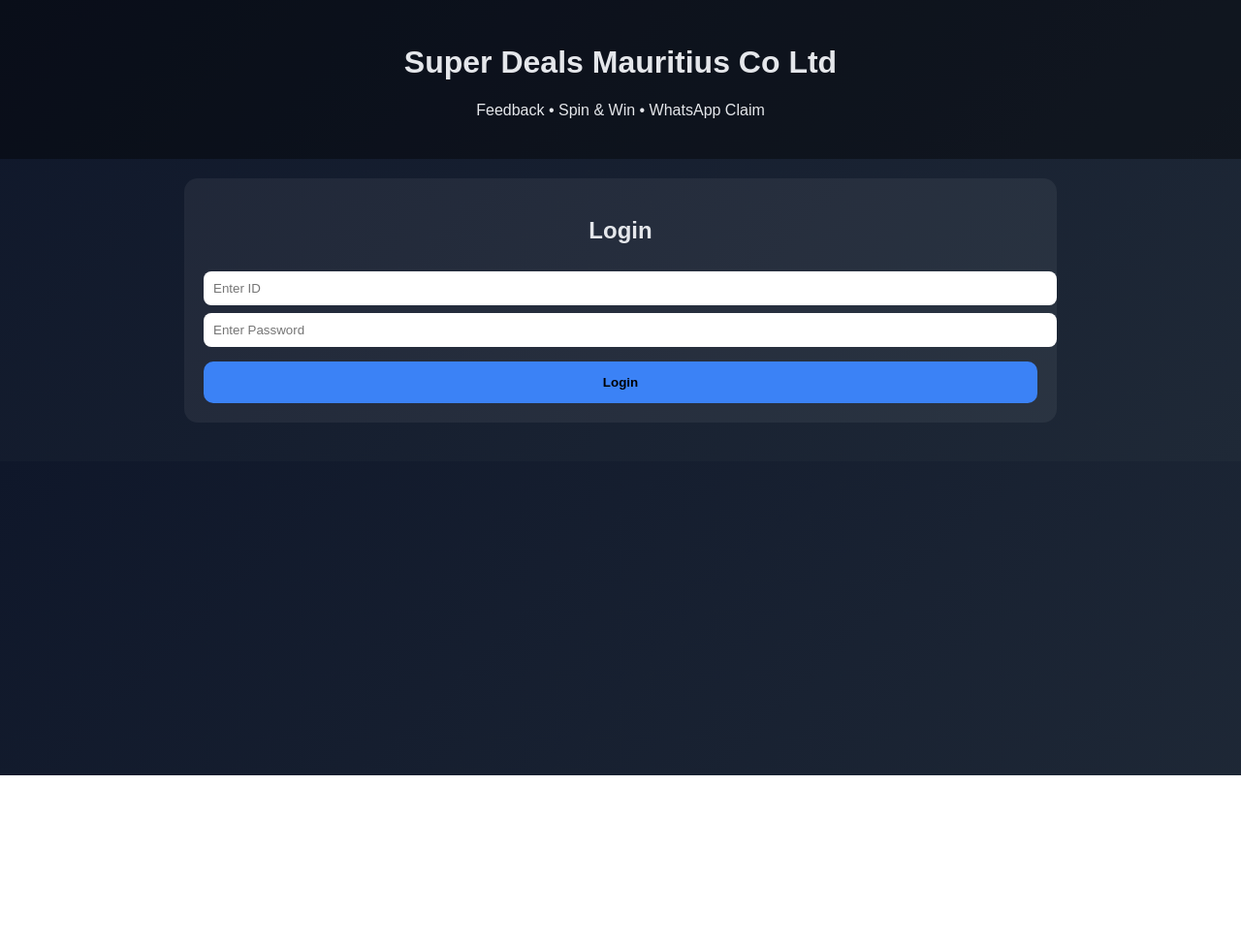
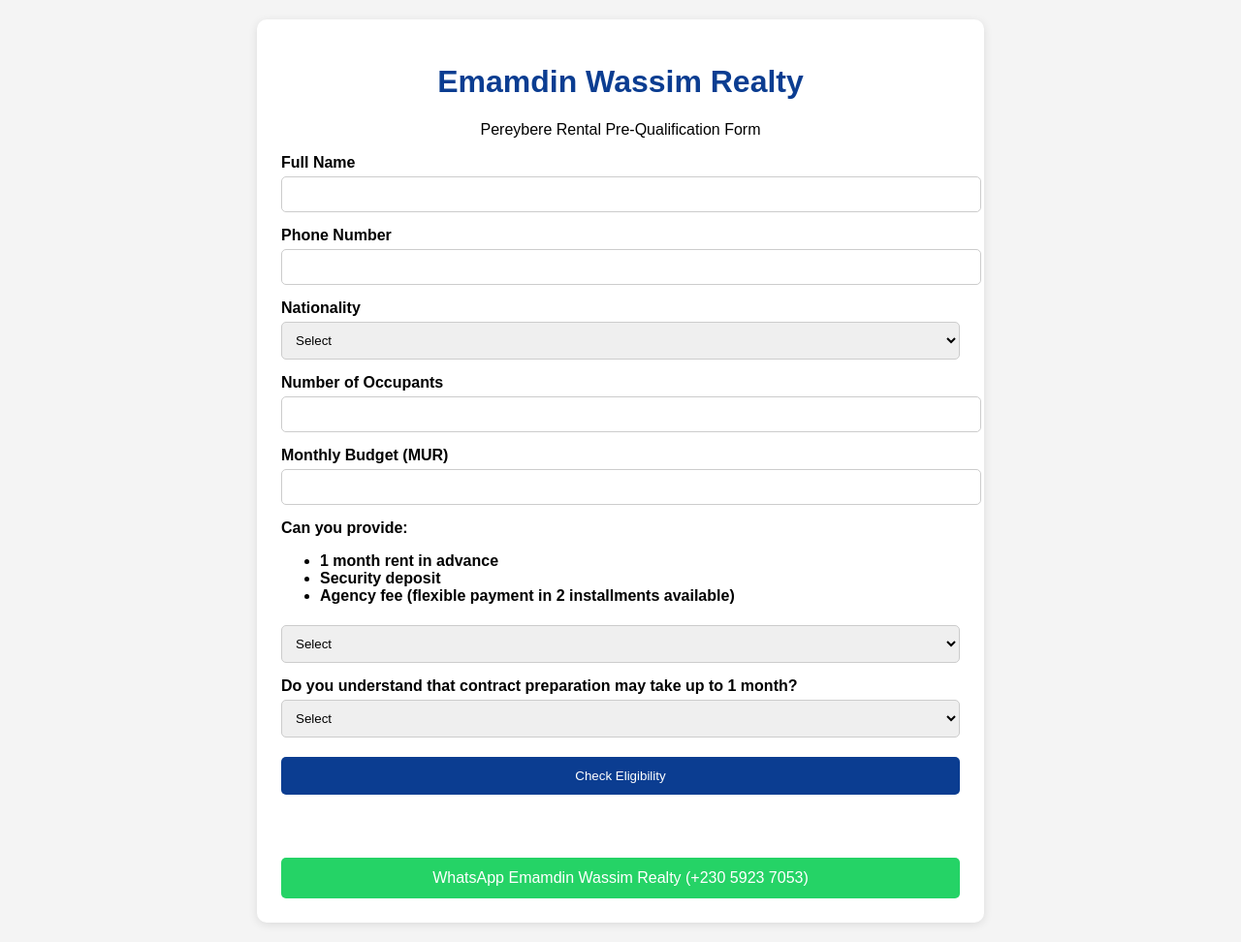
Before and after one commit to emamdinwassim/superdealsmauritiuscoltd-feedback, a plain HTML site: page index.html in a window 1280 px wide. Shown: the whole page at 97% size. Before the commit the page ends 800 px from the top, so only its background shows below. Drawn offline with Linux system fonts and the light colour scheme.

Commit message:
Update index.html

```diff
--- a/index.html
+++ b/index.html
@@ -1,256 +1,163 @@
 <!DOCTYPE html>
 <html lang="en">
 <head>
-<meta charset="UTF-8" />
-<meta name="viewport" content="width=device-width, initial-scale=1.0"/>
-<title>Super Deals Mauritius Co Ltd</title>
+<meta charset="UTF-8">
+<meta name="viewport" content="width=device-width, initial-scale=1.0">
+<title>Pereybere Rental Pre-Qualification</title>
 
 <style>
-  body {
-    margin: 0;
+body{
     font-family: Arial, sans-serif;
-    background: linear-gradient(135deg, #0f172a, #1f2937);
-    color: #e5e7eb;
-    text-align: center;
+    background:#f4f4f4;
+    margin:0;
+    padding:20px;
 }
-
-  header {
-    padding: 25px;
-    background: rgba(0,0,0,0.4);
+.container{
+    max-width:700px;
+    margin:auto;
+    background:#fff;
+    padding:25px;
+    border-radius:10px;
+    box-shadow:0 2px 10px rgba(0,0,0,0.1);
 }
-
-  .container {
-    max-width: 900px;
-    margin: auto;
-    padding: 20px;
+h1{
+    text-align:center;
+    color:#0b3d91;
 }
-
-  .card {
-    background: rgba(255,255,255,0.06);
-    padding: 20px;
-    border-radius: 14px;
-    margin-bottom: 20px;
+label{
+    display:block;
+    margin-top:15px;
+    font-weight:bold;
 }
-
-  input, textarea, select {
-    width: 100%;
-    padding: 10px;
-    margin-top: 8px;
-    border-radius: 8px;
-    border: none;
-    outline: none;
+input, select{
+    width:100%;
+    padding:10px;
+    margin-top:5px;
+    border:1px solid #ccc;
+    border-radius:5px;
 }
-
-  button {
-    width: 100%;
-    padding: 14px;
-    margin-top: 15px;
-    border-radius: 10px;
-    border: none;
-    font-weight: bold;
-    cursor: pointer;
+button{
+    width:100%;
+    margin-top:20px;
+    padding:12px;
+    background:#0b3d91;
+    color:white;
+    border:none;
+    border-radius:5px;
+    cursor:pointer;
 }
-
-  .login-btn { background: #3b82f6; }
-  .submit-btn { background: #22c55e; }
-  .spin-btn { background: #fbbf24; }
-
-  canvas {
-    margin-top: 15px;
-    background: white;
-    border-radius: 50%;
+#result{
+    margin-top:20px;
+    padding:15px;
+    border-radius:5px;
+    font-weight:bold;
 }
-
-  .reward {
-    margin-top: 15px;
-    font-size: 1.3rem;
-    color: #facc15;
-    font-weight: bold;
+.whatsapp{
+    display:block;
+    text-align:center;
+    margin-top:15px;
+    padding:12px;
+    background:#25D366;
+    color:white;
+    text-decoration:none;
+    border-radius:5px;
 }
-
-  #mainApp { display: none; }
 </style>
 </head>
 
 <body>
 
-<header>
-  <h1>Super Deals Mauritius Co Ltd</h1>
-  <p>Feedback • Spin & Win • WhatsApp Claim</p>
-</header>
-
 <div class="container">
 
-  <!-- LOGIN -->
-  <div class="card" id="loginBox">
-    <h2>Login</h2>
+<h1>Emamdin Wassim Realty</h1>
+<p style="text-align:center;">
+Pereybere Rental Pre-Qualification Form
+</p>
 
-    <input id="userId" placeholder="Enter ID" />
-    <input id="userPass" type="password" placeholder="Enter Password" />
+<label>Full Name</label>
+<input type="text" id="name" required>
 
-    <button class="login-btn" onclick="login()">
-      Login
-    </button>
-  </div>
+<label>Phone Number</label>
+<input type="tel" id="phone">
 
-  <!-- MAIN -->
-  <div id="mainApp">
-
-    <!-- FEEDBACK -->
-    <div class="card">
-      <h2>Customer Feedback</h2>
-
-      <select>
-        <option>Excellent</option>
-        <option>Good</option>
-        <option>Average</option>
-        <option>Poor</option>
+<label>Nationality</label>
+<select id="nationality">
+    <option value="">Select</option>
+    <option>Mauritian</option>
+    <option>Foreigner</option>
 </select>
 
-      <textarea placeholder="What did you like?"></textarea>
+<label>Number of Occupants</label>
+<input type="number" id="persons" min="1" max="5">
 
-      <button class="submit-btn" onclick="unlockSpin()">
-        Submit Feedback
-      </button>
-    </div>
+<label>Monthly Budget (MUR)</label>
+<input type="number" id="budget">
 
-    <!-- SPIN -->
-    <div class="card">
-      <h2>🎡 Spin to Win</h2>
+<label>
+Can you provide:
+<ul>
+<li>1 month rent in advance</li>
+<li>Security deposit</li>
+<li>Agency fee (flexible payment in 2 installments available)</li>
+</ul>
+</label>
 
-      <canvas id="wheel" width="300" height="300"></canvas>
+<select id="payment">
+    <option value="">Select</option>
+    <option>Yes</option>
+    <option>No</option>
+</select>
 
-      <button class="spin-btn" onclick="spinWheel()">
-        SPIN NOW
+<label>
+Do you understand that contract preparation may take up to 1 month?
+</label>
+
+<select id="contract">
+    <option value="">Select</option>
+    <option>Yes</option>
+    <option>No</option>
+</select>
+
+<button onclick="checkEligibility()">
+Check Eligibility
 </button>
 
-      <div class="reward" id="reward"></div>
-    </div>
+<div id="result"></div>
 
-  </div>
+<a class="whatsapp"
+href="https://wa.me/23059237053?text=Hello%20Emamdin%20Wassim%20Realty,%20I%20completed%20the%20Pereybere%20rental%20pre-qualification%20form."
+target="_blank">
+WhatsApp Emamdin Wassim Realty (+230 5923 7053)
+</a>
+
 </div>
 
 <script>
-const PASSWORD = "wassim777";
-const ID = "hospitality";
+function checkEligibility(){
 
-let canSpin = false;
-let spinning = false;
-let angle = 0;
+    let persons = parseInt(document.getElementById("persons").value);
+    let budget = parseInt(document.getElementById("budget").value);
+    let payment = document.getElementById("payment").value;
+    let contract = document.getElementById("contract").value;
 
-const rewards = [
-  "5% OFF on next booking",
-  "10% OFF on next booking",
-  "Extra 3 hours on next booking",
-  "Extra 4 hours on next booking"
-];
+    let result = document.getElementById("result");
 
-function login() {
-  const id = document.getElementById("userId").value;
-  const pass = document.getElementById("userPass").value;
-
-  if (id === ID && pass === PASSWORD) {
-    document.getElementById("loginBox").style.display = "none";
-    document.getElementById("mainApp").style.display = "block";
-    drawWheel();
-    alert("Login successful 🎉");
-  } else {
-    alert("Invalid login");
+    if(
+        persons <= 5 &&
+        budget >= 20000 &&
+        payment === "Yes" &&
+        contract === "Yes"
+    ){
+        result.style.background="#d4edda";
+        result.style.color="#155724";
+        result.innerHTML =
+        "✅ Pre-qualified. Please contact Emamdin Wassim Realty on WhatsApp to continue your application.";
+    }else{
+        result.style.background="#f8d7da";
+        result.style.color="#721c24";
+        result.innerHTML =
+        "❌ Your profile does not currently meet the basic requirements for this rental.";
     }
-}
-
-function unlockSpin() {
-  if (localStorage.getItem("spunOnce")) {
-    alert("You already used your 1 spin 🎁");
-    return;
-  }
-
-  canSpin = true;
-  alert("Spin unlocked 🎉");
-}
-
-function drawWheel() {
-  const canvas = document.getElementById("wheel");
-  const ctx = canvas.getContext("2d");
-  const arc = (2 * Math.PI) / rewards.length;
-
-  for (let i = 0; i < rewards.length; i++) {
-    const start = angle + i * arc;
-
-    ctx.beginPath();
-    ctx.fillStyle = i % 2 ? "#f59e0b" : "#fbbf24";
-    ctx.moveTo(150,150);
-    ctx.arc(150,150,150,start,start+arc);
-    ctx.fill();
-
-    ctx.save();
-    ctx.translate(150,150);
-    ctx.rotate(start + arc/2);
-    ctx.fillStyle = "#000";
-    ctx.font = "12px Arial";
-    ctx.fillText(rewards[i], 120, 5);
-    ctx.restore();
-  }
-}
-
-function spinWheel() {
-  if (!canSpin) {
-    alert("Submit feedback first!");
-    return;
-  }
-
-  if (localStorage.getItem("spunOnce")) {
-    alert("Only 1 spin allowed ❌");
-    return;
-  }
-
-  if (spinning) return;
-
-  spinning = true;
-
-  let duration = Math.random() * 3000 + 4000;
-  let start = null;
-
-  function animate(t) {
-    if (!start) start = t;
-    let p = t - start;
-
-    let ease = 1 - Math.pow(1 - p/duration, 3);
-
-    angle += 0.25 + ease;
-
-    const canvas = document.getElementById("wheel");
-    const ctx = canvas.getContext("2d");
-
-    ctx.clearRect(0,0,300,300);
-    drawWheel();
-
-    if (p < duration) {
-      requestAnimationFrame(animate);
-    } else {
-      spinning = false;
-
-      const result = rewards[Math.floor(Math.random()*rewards.length)];
-
-      document.getElementById("reward").innerText =
-        "🎉 You won: " + result;
-
-      localStorage.setItem("spunOnce", "true");
-      canSpin = false;
-
-      // WhatsApp redirect
-      const message = encodeURIComponent(
-        "Hello Super Deals Mauritius Co Ltd, I won: " + result + ". Please help me claim my reward."
-      );
-
-      setTimeout(() => {
-        window.location.href =
-          "https://wa.me/23059237053?text=" + message;
-      }, 1500);
-    }
-  }
-
-  requestAnimationFrame(animate);
 }
 </script>
 
```
Lines whose indentation alone changed are shown as unchanged.
